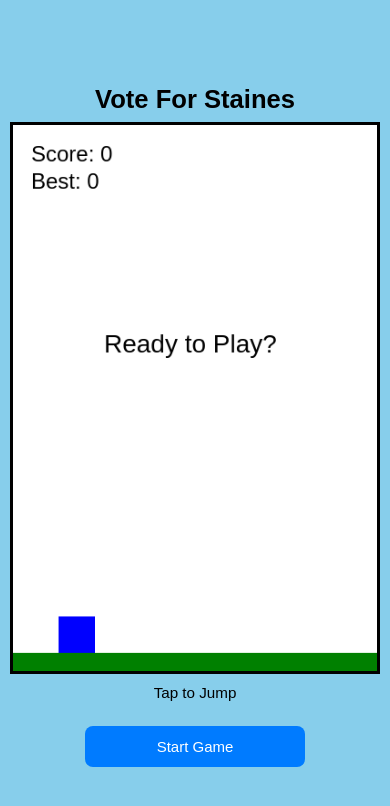
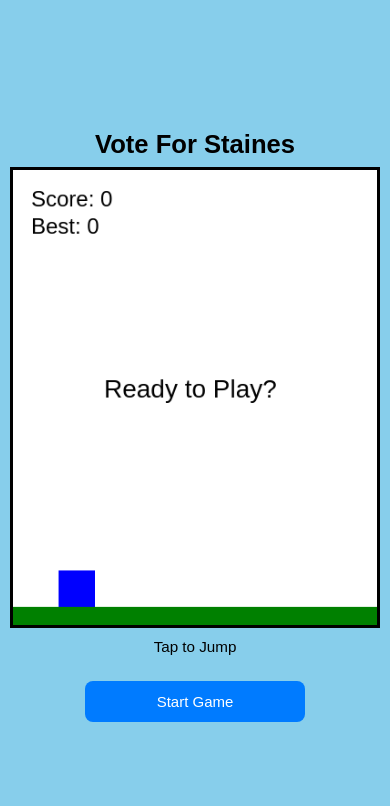
Before and after one commit to stainesdegr8/vote-for-staines-game, a plain HTML site: page index.html in a window 390 px wide. Drawn offline with Linux system fonts and the light colour scheme.

Commit message:
Reduce game height for mobile

```diff
--- a/index.html
+++ b/index.html
@@ -84,7 +84,7 @@
 <body>
   <div id="gameContainer">
     <h1>Vote For Staines</h1>
-    <canvas id="gameCanvas" width="400" height="600"></canvas>
+    <canvas id="gameCanvas" width="400" height="500"></canvas>
     <p>Tap to Jump</p>
     <button id="startBtn" class="gameBtn">Start Game</button>
     <button id="restartBtn" class="gameBtn">Restart Game</button>
```
